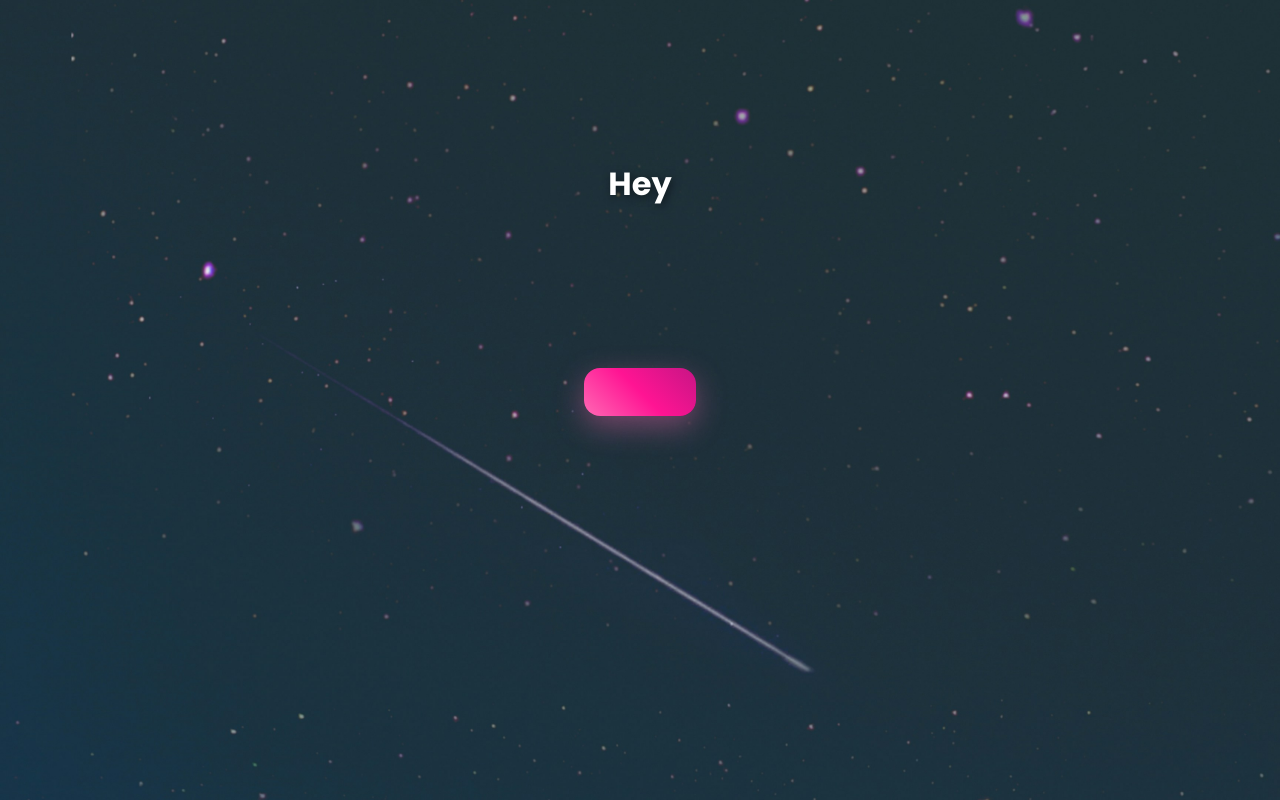
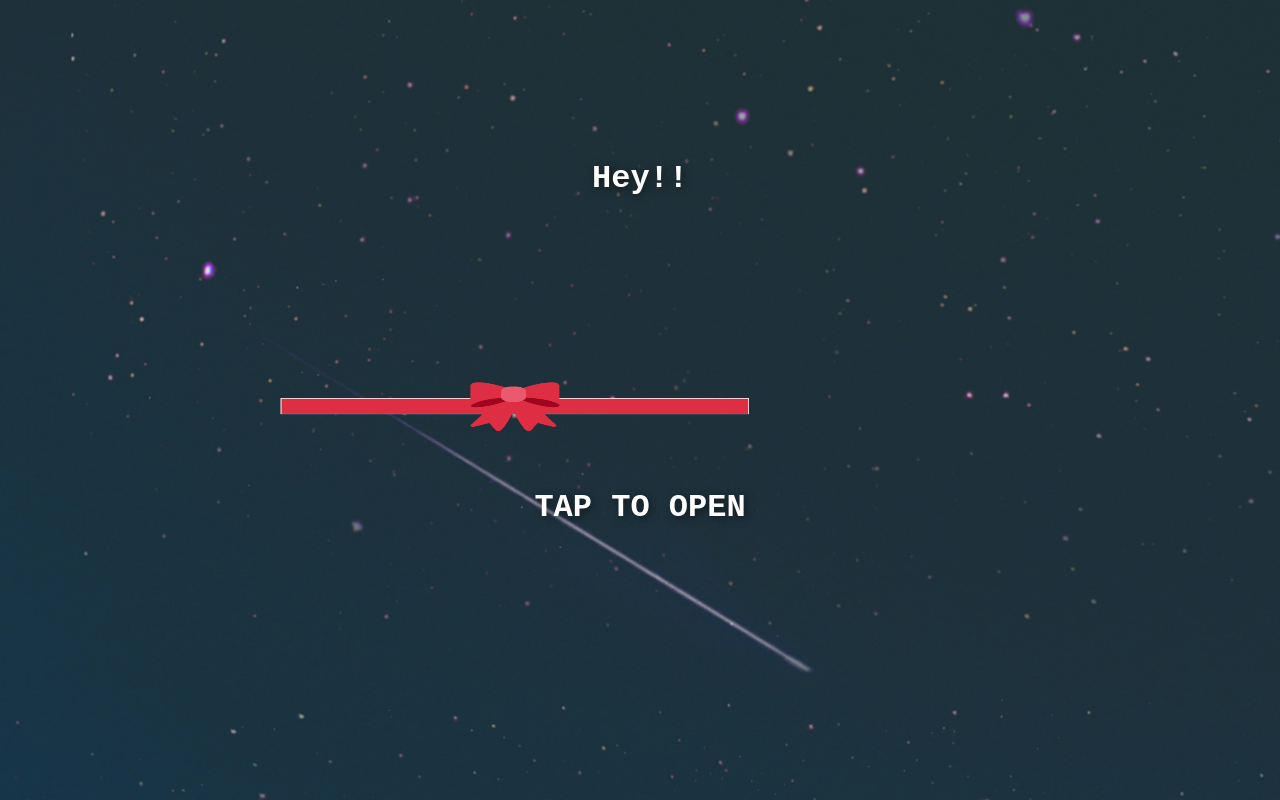
Before and after one commit to shahid1021/hudha, a plain HTML site: page index.html in a window 1280 px wide. Drawn offline with Linux system fonts and the light colour scheme.

Commit message:
ribbon added

```diff
--- a/index.html
+++ b/index.html
@@ -8,14 +8,15 @@
 
 </head>
 <body>
-  <div class="landing-bg">
-    <div class="title">Hey</div>
-    <div class="ribbon" id="ribbon">
-
-    </div>
-
-    </div>
+ <div class="landing-bg">
+  <div class="title">Hey!!</div>
+  <div class="ribbon" >
+    <img src="images/Group 4.png" alt=""width="200%" height="50">
   </div>
+  <div id="tap-area">
+    <h2 class="title">TAP TO OPEN</h2>
+  </div>
+</div>
  <script src="script.js"></script>
 </body>
 </html>
--- a/style.css
+++ b/style.css
@@ -20,18 +20,16 @@
     }
     .title {
       font-size: 2rem;
+      font-family: 'Courier New', Courier, monospace;
       font-weight: 700;
       color: white;
       text-shadow: 2px 2px 8px rgba(0, 0, 0, 0.5);
       margin-bottom: 10rem;
     }
+
     .ribbon {
-      background: linear-gradient(45deg, #ff69b4, #ff1493, #c71585);
-      box-shadow: 0 10px 30px rgba(255, 105, 180, 0.4);
-      color: white;
-      font-size: 1.2rem;
+    margin-right:38%;
       padding: 1.5rem 3.5rem;
-      border-radius: 16px;
       cursor: pointer;
       font-weight: 700;
       letter-spacing: 2px;
@@ -40,7 +38,3 @@
       outline: none;
       transition: transform 0.2s, box-shadow 0.2s;
     }
-    .ribbon:hover {
-      transform: scale(1.08);
-      box-shadow: 0 18px 35px rgba(255, 105, 180, 0.6);
-    }
```
Also changed, not shown: images/Group 4.png (added).
